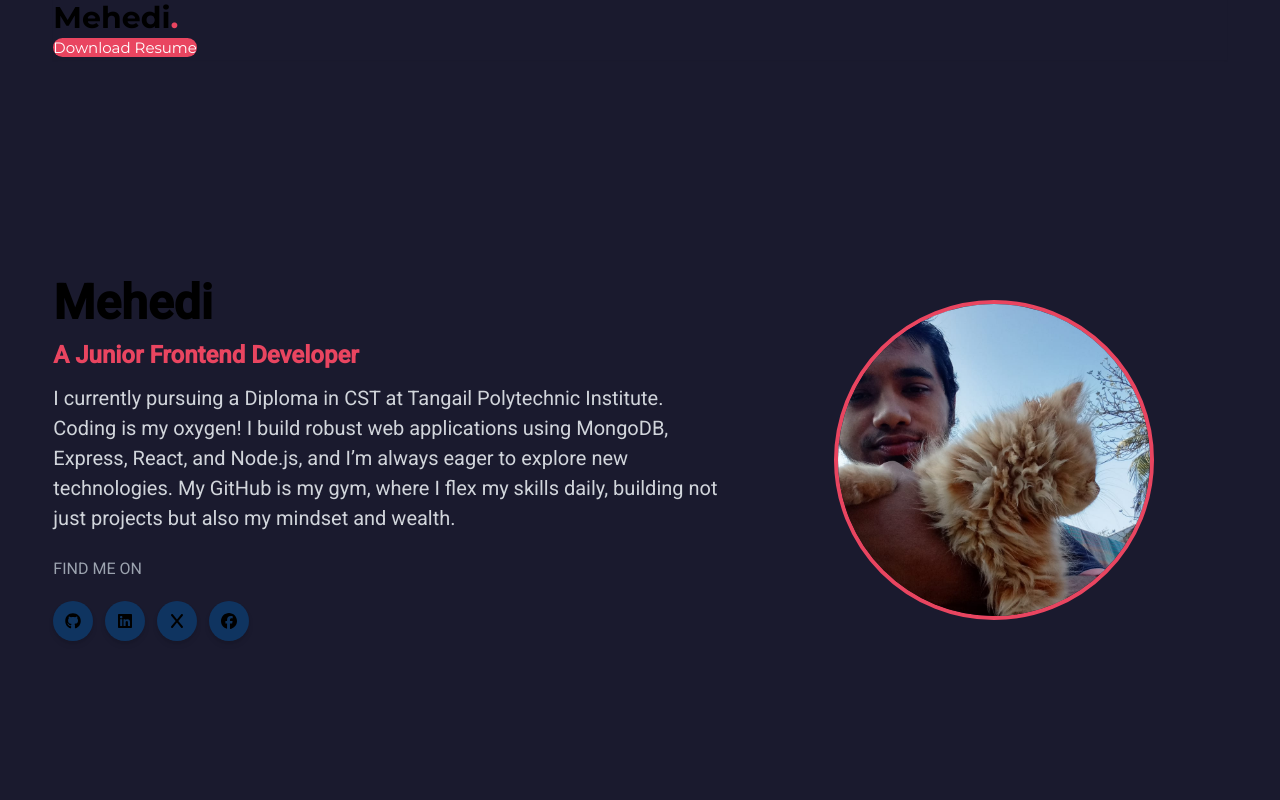
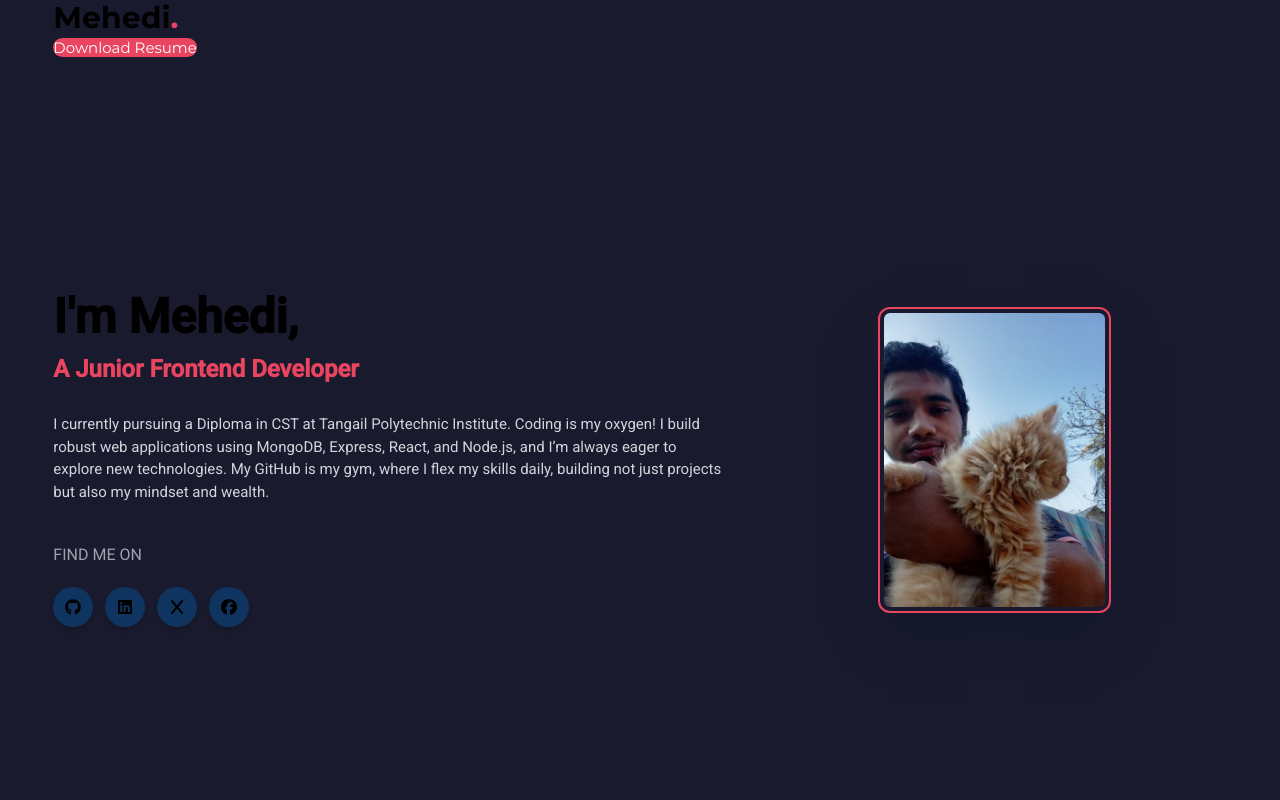
Before and after one commit to mehediScriptDev/personal-portfolio, a React (Vite) app: page / in a window 1280 px wide. Shown: the top 800 px of the page. Built offline with nearby package versions, Linux system fonts and the light colour scheme.

Commit message:
photo problem solved

```diff
--- a/src/Components/Header.jsx
+++ b/src/Components/Header.jsx
@@ -7,7 +7,7 @@ const Header = () => {
         </div>
 
         <div className="navbar-end">
-          <a href="/Err.pdf" className="btn bg-highlight text-white  text-[10px] md:text-[15px] rounded-full">Download Resume</a>
+          <a href="/Err.pdf" download type="application/pdf" className="btn duration-300 hover:bg-white hover:text-highlight bg-highlight text-white  text-[10px] md:text-[15px] rounded-full">Download Resume</a>
         </div>
       </div>
     </div>
--- a/src/Components/Hero.jsx
+++ b/src/Components/Hero.jsx
@@ -8,11 +8,11 @@ import '../index.css'
 const Hero = () => {
   return (
     <section className="grid md:grid-cols-10 min-h-screen grid-cols-1 gap-2  justify-center font-body items-center">
-      <div className="col-span-6 max-w-2xl ">
-        <h1 className="text-5xl font-semibold">Mehedi</h1>
+      <div className="col-span-6 max-w-2xl">
+        <h1 className="md:text-5xl text-3xl font-semibold">I'm Mehedi,</h1>
         <p></p>
         <p className="text-highlight py-3 font-bold text-2xl lg:text-2xl md:text-3xl animate__animated animate__fadeInDown">A Junior Frontend Developer</p>
-        <p className=" md:text-[20px] text-gray-300">I currently pursuing a Diploma in CST at Tangail Polytechnic Institute. Coding is my oxygen!  I build robust web applications using MongoDB, Express, React, and Node.js, and I’m always eager to explore new technologies. My GitHub is my gym, where I flex my skills daily, building not just projects but also my mindset and wealth.</p>
+        <p className=" md:text-[15px] py-4 text-gray-300">I currently pursuing a Diploma in CST at Tangail Polytechnic Institute. Coding is my oxygen!  I build robust web applications using MongoDB, Express, React, and Node.js, and I’m always eager to explore new technologies. My GitHub is my gym, where I flex my skills daily, building not just projects but also my mindset and wealth.</p>
 
       <div className="mt-6">
         <p className="text-gray-400">FIND ME ON</p>
@@ -26,7 +26,7 @@ const Hero = () => {
       </div>
       <div className="col-span-1 md:col-span-4 flex justify-center items-center">
         <img
-          className="rounded-full  w-[16rem] h-[16rem] md:w-80 md:h-80  object-cover border-highlight border-4   "
+          className="lg:w-2/4 w-2/4 mx-auto rounded-xl p-1 border-2 border-highlight shadow-2xl shadow-slate-900"
           src={profile}
           alt="mehedi"
         />
--- a/src/Components/Skills.jsx
+++ b/src/Components/Skills.jsx
@@ -2,9 +2,11 @@
 const Skills = () => {
     return (
         <section className="min-h-screen mt-10">
-            <div>
             <h1 className="text-left text-3xl font-bold">Skills</h1>
             <p className="text-highlight font-bold">2024-2025</p>
+            <div className="w-11/12 mx-auto border-2 border-gray-400 mt-3">
+
+
             </div>
         </section>
     );
```
Also changed, not shown: 1 other file (tests, documents, lock files or other folders).
